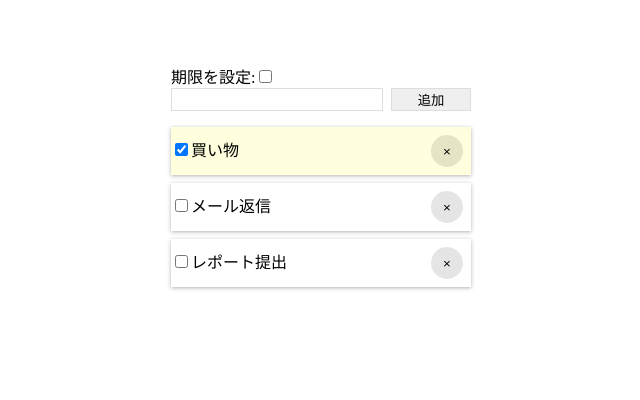
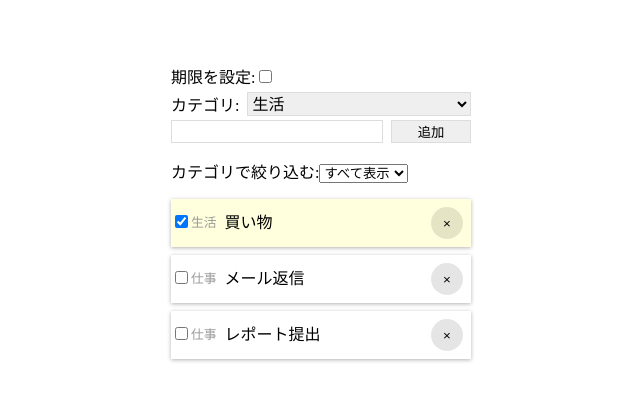
Before and after one commit to k7ubb/todo-app-react, a React (Create React App) app: page / in a window 1280 px wide. Shown: the top 400 px of the page, without its empty margins (319-959 px from the left). Built offline with nearby package versions, Linux system fonts and the light colour scheme.

Commit message:
カテゴリ設定・フィルタ機能を追加

```diff
--- a/src/App.css
+++ b/src/App.css
@@ -6,9 +6,10 @@
 .form > div {
 	display: flex;
 	gap: 8px;
+	margin-top: 4px;
 }
 
-.form input[type='text'], .form input[type='date'] {
+.form input[type='text'], .form input[type='date'], .form select {
 	display: block;
 	padding: 0;
 	border: 1px solid #ddd;
@@ -19,6 +20,11 @@
 .form input[type='button'] {
 	width: 80px;
 	border: 1px solid #ddd;
+}
+
+.filter {
+	width: 300px;
+	margin: 16px auto;
 }
 
 ul {
@@ -51,6 +57,13 @@
 	line-height: 1em;
 }
 
+li label span {
+	font-size: .8em;
+	vertical-align: top;
+	color: #999;
+	margin-right: 8px;
+}
+
 li:has(input:checked) {
 	background: #ffd;
 }
--- a/src/App.tsx
+++ b/src/App.tsx
@@ -10,6 +10,8 @@
     setTaskDone,
   } = useTasks();
   const [title, setTitle] = useState('');
+  const [category, setCategory] = useState("生活");
+  const [filter, setFilter] = useState("");
   const [isDeadline, setIsDeadline] = useState(false);
   const [deadline, setDeadline] = useState(new Date().toISOString().slice(0, 10));
 
@@ -33,6 +35,17 @@
           }
         </div>
         <div>
+          カテゴリ:
+          <select
+            value={category}
+            onChange={(e) => setCategory(e.target.value)}
+          >
+            <option value="生活">生活</option>
+            <option value="仕事">仕事</option>
+            <option value="趣味">趣味</option>
+          </select>
+        </div>
+        <div>
           <input
             type='text'
             value={title}
@@ -42,14 +55,30 @@
             type='button'
             value='追加'
             onClick={() => {
-              addTask({title, done: false, ...(isDeadline ? {deadline} : {})});
+              addTask({title, category, done: false, ...(isDeadline ? {deadline} : {})});
               setTitle('');
             }}
           />
         </div>
       </div>
+      <div className="filter">
+          カテゴリで絞り込む:
+          <select
+            value={filter}
+            onChange={(e) => setFilter(e.target.value)}
+          >
+            <option value="">すべて表示</option>
+            <option value="生活">生活</option>
+            <option value="仕事">仕事</option>
+            <option value="趣味">趣味</option>
+          </select>
+        </div>
       <ul>
-        {tasks.sort((a, b) => (a.deadline ?? '') < (b.deadline ?? '') ? -1 : 1).map((task, i) => (
+        {tasks.filter(
+          (task) => !filter || task.category === filter
+        ).sort(
+          (a, b) => (a.deadline ?? '') < (b.deadline ?? '') ? -1 : 1
+        ).map((task, i) => (
           <li key={i} className={task.deadline && task.deadline < new Date().toISOString().slice(0,10) ? 'expired' : ''}>
             <label>
               {task.deadline && <p>期限: {task.deadline}</p>}
@@ -58,6 +87,7 @@
                 checked={task.done}
                 onChange={(e) => setTaskDone(task, e.target.checked)}
               />
+              <span>{task.category}</span>
               {task.title}
             </label>
             <button onClick={() => removeTask(task)}>×</button>
--- a/src/useTasks.ts
+++ b/src/useTasks.ts
@@ -3,6 +3,7 @@
 export type Task = {
   title: string;
   done: boolean;
+  category: string;
   deadline?: string;
 };
 
@@ -10,15 +11,18 @@
   const [tasks, setTasks] = useState<Task[]>([
     {
       title: "買い物",
-      done: true
+      done: true,
+      category: "生活"
     },
     {
       title: "メール返信",
-      done: false
+      done: false,
+      category: "仕事"
     },
     {
       title: "レポート提出",
-      done: false
+      done: false,
+      category: "仕事"
     }
   ]);
 
```
